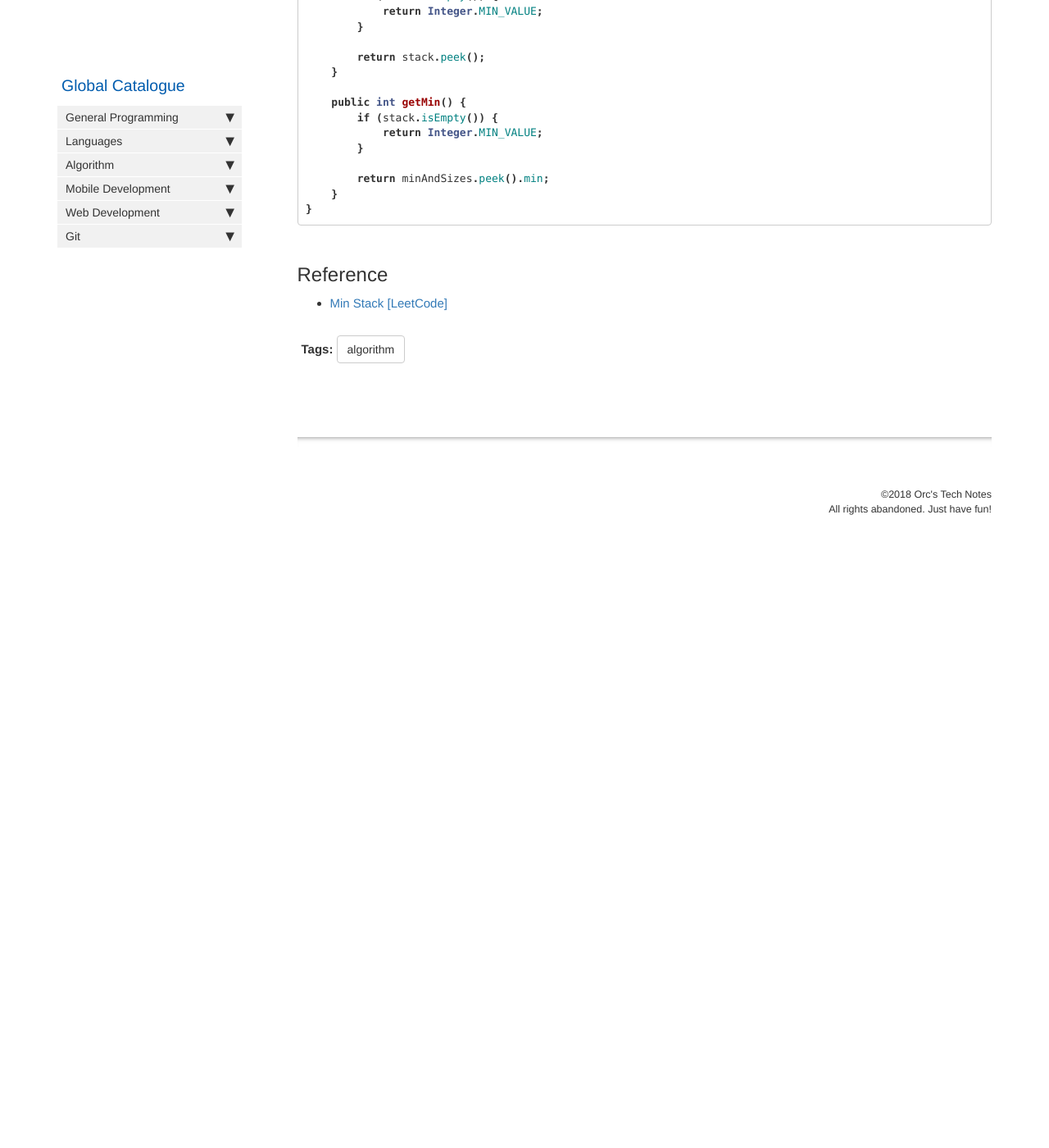
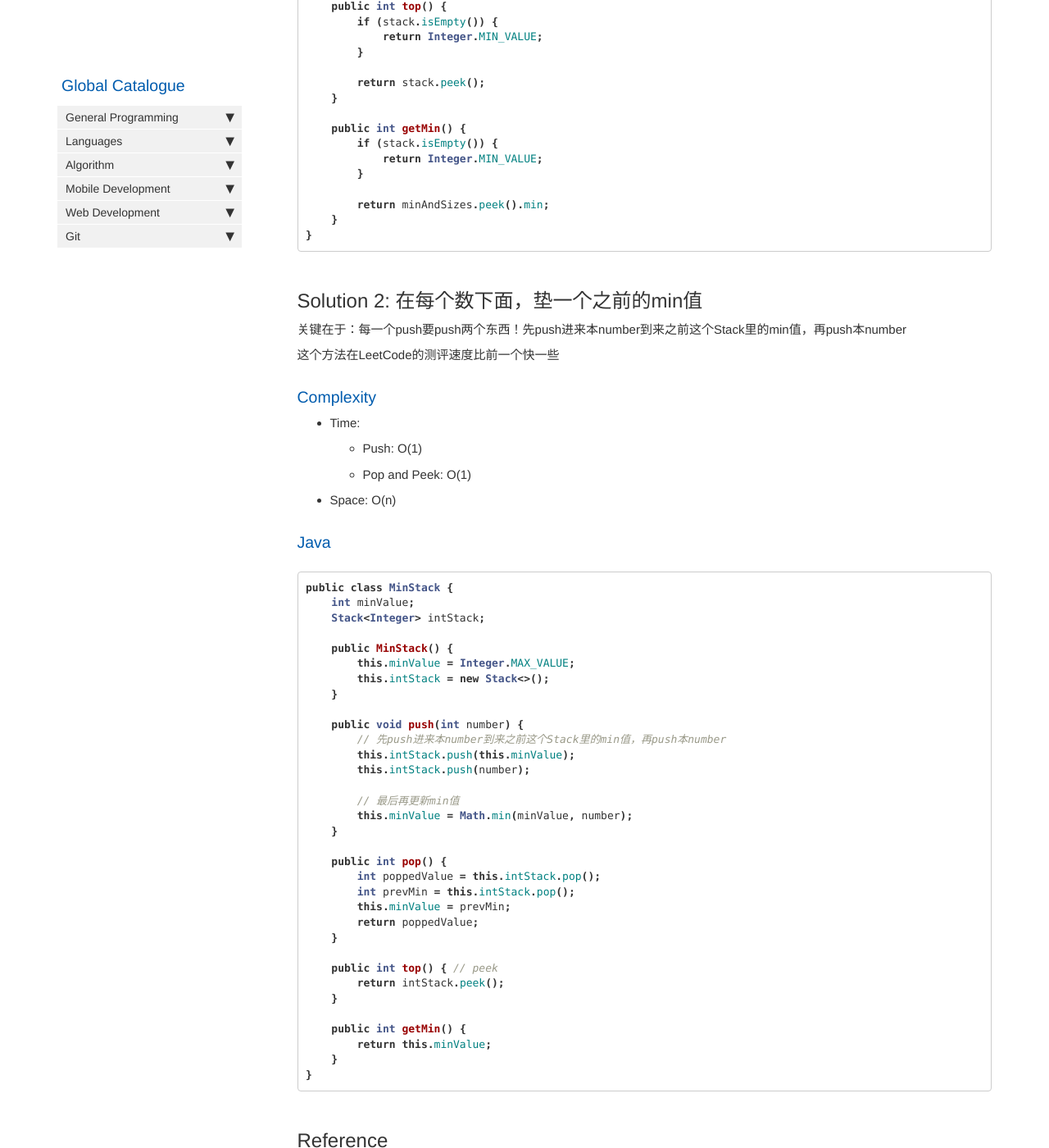
Before and after one commit to HungryOrc/hungryorc.github.io, a Jekyll site: the page built from pages/algorithm/algorithm_min_stack.md, in a window 1280 px wide and 1400 px high, scrolled down 2016 px. Shown: the whole window at 82% size. Built offline with Jekyll 4.4.1, drawn with Linux system fonts in a browser that asks for light colours; nearby versions of some CDN libraries; comment, search, counter and statistics services are not loaded; before the commit the page ends 2696 px from its top, so only the background shows below that.

Commit message:
Update algorithm_min_stack.md

````diff
--- a/pages/algorithm/algorithm_min_stack.md
+++ b/pages/algorithm/algorithm_min_stack.md
@@ -45,6 +45,7 @@ minStack.getMin();   --> Returns -2.
 * Space: O(n)
 
 ### Java
+代码看起来长，其实逻辑简明
 ```java
 // helper class
 class MinAndSize {
@@ -108,6 +109,54 @@ public class MinStack {
 }
 ```
 
+## Solution 2: 在每个数下面，垫一个之前的min值
+关键在于：每一个push要push两个东西！先push进来本number到来之前这个Stack里的min值，再push本number
+
+这个方法在LeetCode的测评速度比前一个快一些
+
+### Complexity
+* Time:
+  * Push: O(1)
+  * Pop and Peek: O(1)
+* Space: O(n)
+
+### Java
+```java
+public class MinStack {
+    int minValue;
+    Stack<Integer> intStack;
+
+    public MinStack() {
+        this.minValue = Integer.MAX_VALUE;
+        this.intStack = new Stack<>();
+    }
+
+    public void push(int number) {
+        // 先push进来本number到来之前这个Stack里的min值，再push本number
+        this.intStack.push(this.minValue);
+        this.intStack.push(number);
+
+        // 最后再更新min值
+        this.minValue = Math.min(minValue, number);
+    }
+
+    public int pop() {
+        int poppedValue = this.intStack.pop();
+        int prevMin = this.intStack.pop();
+        this.minValue = prevMin;
+        return poppedValue;
+    }
+
+    public int top() { // peek
+        return intStack.peek();
+    }
+
+    public int getMin() {
+        return this.minValue;
+    }
+}
+```
+
 ## Reference
 * [Min Stack [LeetCode]](https://leetcode.com/problems/min-stack/description/)
 
````
